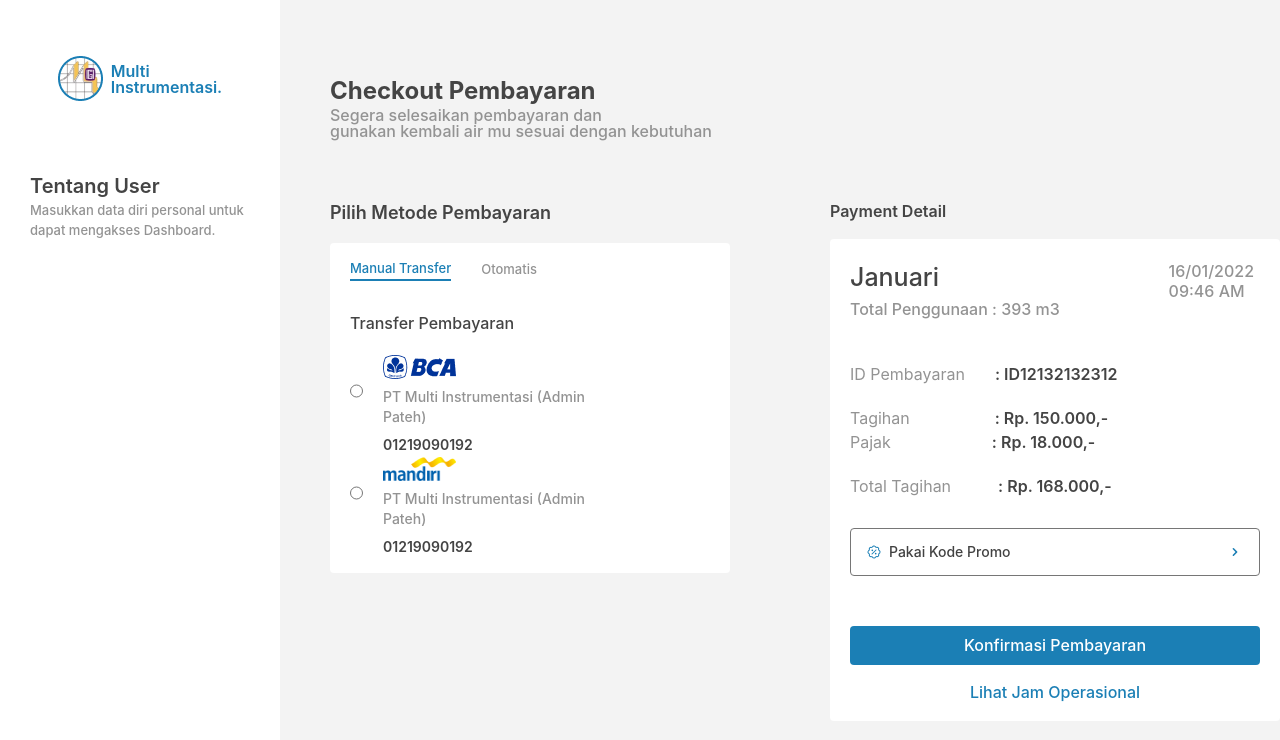
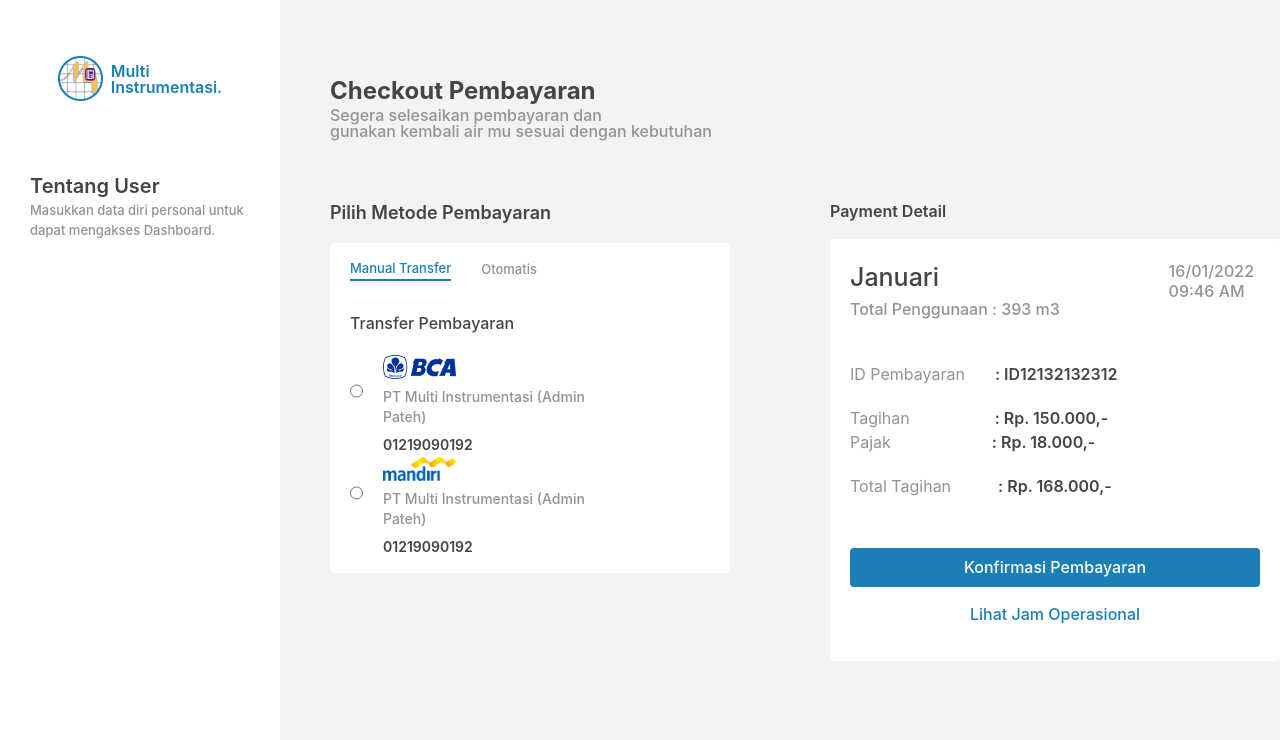
Before and after one commit to Smart-Dashboard-ESD/Website_Smart_Dashboard, a React (Create React App) app: page /pembayaran in a window 1280 px wide. Shown: the top 740 px of the page. Built offline with nearby package versions, Linux system fonts and the light colour scheme.

Commit message:
feat/remove kode promo button

```diff
--- a/src/components/PaymentDetail.js
+++ b/src/components/PaymentDetail.js
@@ -1,6 +1,4 @@
 import React from "react";
-import diskon from "../assets/img/diskon.png";
-import { HiChevronRight } from "react-icons/hi";
 
 export default function PaymentDetail() {
   return (
@@ -8,7 +6,7 @@ export default function PaymentDetail() {
       <h1 className="font-semibold text-lf text-Black-Normal">
         Payment Detail
       </h1>
-      <div className="w-[450px] h-[482px] bg-white mt-4 rounded">
+      <div className="w-[450px] h-[422px] bg-white mt-4 rounded">
         <div className="flex justify-between pt-5 ml-5 mr-[26px]">
           <span>
             <h1 className="text-[25px] font-medium text-Black-Normal">
@@ -51,16 +49,6 @@ export default function PaymentDetail() {
             </span>
           </h1>
         </div>
-        <div
-          className="w-[410px] h-[48px] mx-5 bg-white border border-Greyscale-NormalActive rounded mt-[30px] flex items-center"
-          onClick={() => console.log("Button di klik")}
-        >
-          <img src={diskon} alt="diskon" className="ml-[16px]" />
-          <h1 className="ml-2 text-sm font-medium text-Greyscale-DarkActive">
-            Pakai Kode Promo
-          </h1>
-          <HiChevronRight className="ml-auto mr-[16px] text-Primary-Normal w-4 h-4" />
-        </div>
         <div className="w-[410px] h-[39px] bg-Primary-Normal mx-5 rounded mt-[50px] flex items-center justify-center text-white text-base font-medium">
           Konfirmasi Pembayaran
         </div>
```
